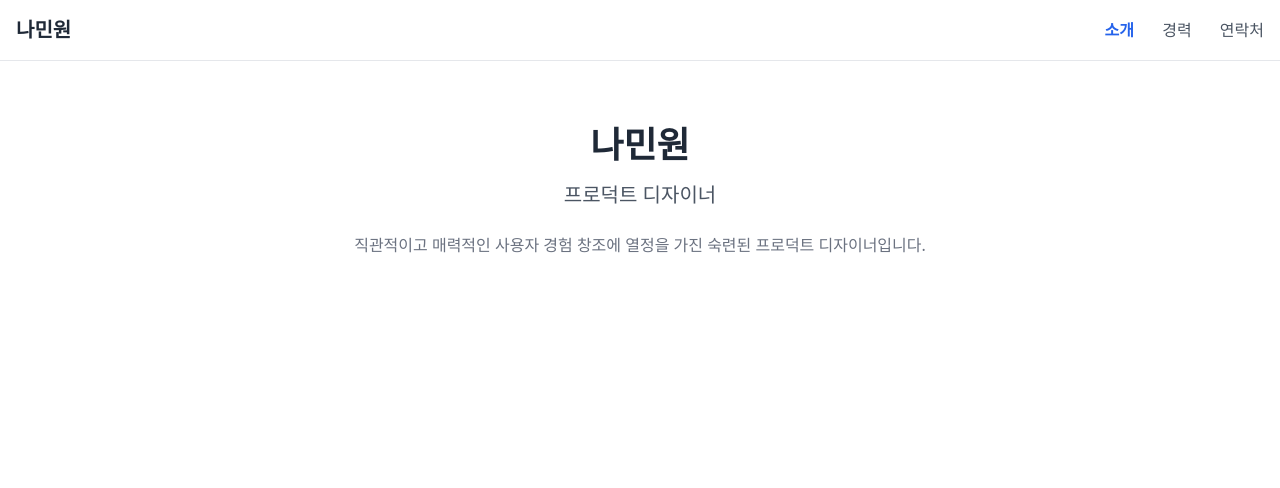
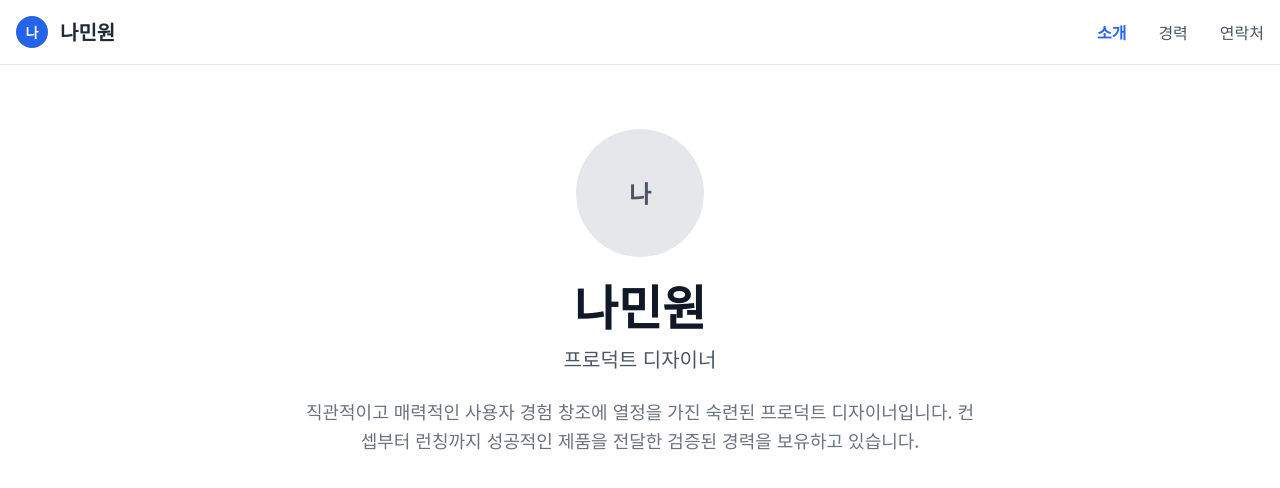
Before and after one commit to naminwon/naminwon.github.io, a plain HTML site: page index.html in a window 1280 px wide. Drawn offline with nearby package versions, Linux system fonts and the light colour scheme.

Commit message:
Update index.html

```diff
--- a/index.html
+++ b/index.html
@@ -4,27 +4,49 @@
     <meta charset="utf-8">
     <meta name="viewport" content="width=device-width, initial-scale=1.0">
     <title>나민원 - 포트폴리오</title>
+    <link href="https://fonts.googleapis.com/css2?family=Noto+Sans+KR:wght@400;500;700;900&display=swap" rel="stylesheet">
     <script src="https://cdn.tailwindcss.com"></script>
+    <style>
+        body {
+            font-family: 'Noto Sans KR', sans-serif;
+        }
+    </style>
 </head>
 <body class="bg-white text-gray-800">
-    <header class="bg-white border-b border-gray-200 py-4">
+    <header class="sticky top-0 bg-white/90 backdrop-blur-md border-b border-gray-200 py-4">
         <div class="container mx-auto px-4 flex justify-between items-center">
-            <h1 class="text-xl font-bold">나민원</h1>
-            <nav class="space-x-6">
-                <a href="index.html" class="text-blue-600 font-semibold">소개</a>
-                <a href="career.html" class="text-gray-600">경력</a>
-                <a href="contact.html" class="text-gray-600">연락처</a>
+            <div class="flex items-center gap-3">
+                <div class="w-8 h-8 bg-blue-600 rounded-full flex items-center justify-center text-white font-bold text-sm">
+                    나
+                </div>
+                <h1 class="text-xl font-bold">나민원</h1>
+            </div>
+            <nav class="hidden md:flex space-x-8">
+                <a href="index.html" class="text-blue-600 font-semibold hover:text-blue-700 transition-colors">소개</a>
+                <a href="career.html" class="text-gray-600 hover:text-gray-900 transition-colors">경력</a>
+                <a href="contact.html" class="text-gray-600 hover:text-gray-900 transition-colors">연락처</a>
             </nav>
+            <button class="md:hidden p-2 rounded-md hover:bg-gray-100">
+                <svg class="w-5 h-5" fill="none" stroke="currentColor" viewBox="0 0 24 24">
+                    <path stroke-linecap="round" stroke-linejoin="round" stroke-width="2" d="M4 6h16M4 12h16M4 18h16"></path>
+                </svg>
+            </button>
         </div>
     </header>
 
     <main class="container mx-auto px-4 py-16">
-        <div class="text-center">
-            <h1 class="text-4xl font-bold mb-4">나민원</h1>
-            <p class="text-xl text-gray-600 mb-6">프로덕트 디자이너</p>
-            <p class="text-gray-500 max-w-2xl mx-auto">
-                직관적이고 매력적인 사용자 경험 창조에 열정을 가진 숙련된 프로덕트 디자이너입니다.
-            </p>
+        <div class="text-center max-w-4xl mx-auto">
+            <div class="mb-8">
+                <div class="w-32 h-32 bg-gray-200 rounded-full mx-auto mb-6 flex items-center justify-center text-2xl font-bold text-gray-600">
+                    나
+                </div>
+                <h1 class="text-4xl sm:text-5xl font-bold mb-4 text-gray-900">나민원</h1>
+                <p class="text-xl text-gray-600 mb-6">프로덕트 디자이너</p>
+                <p class="text-lg text-gray-500 max-w-2xl mx-auto leading-relaxed">
+                    직관적이고 매력적인 사용자 경험 창조에 열정을 가진 숙련된 프로덕트 디자이너입니다.
+                    컨셉부터 런칭까지 성공적인 제품을 전달한 검증된 경력을 보유하고 있습니다.
+                </p>
+            </div>
         </div>
     </main>
 </body>
```
